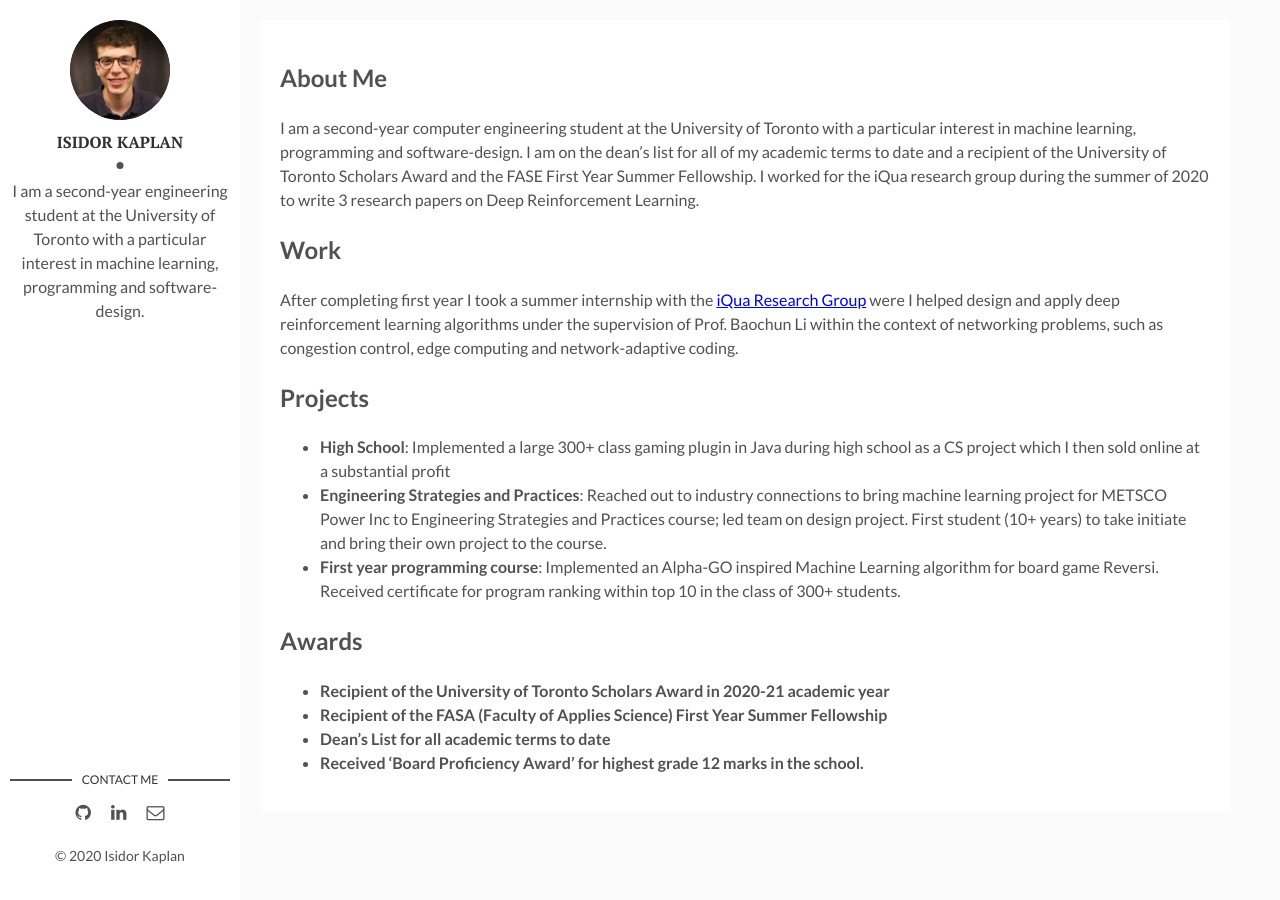
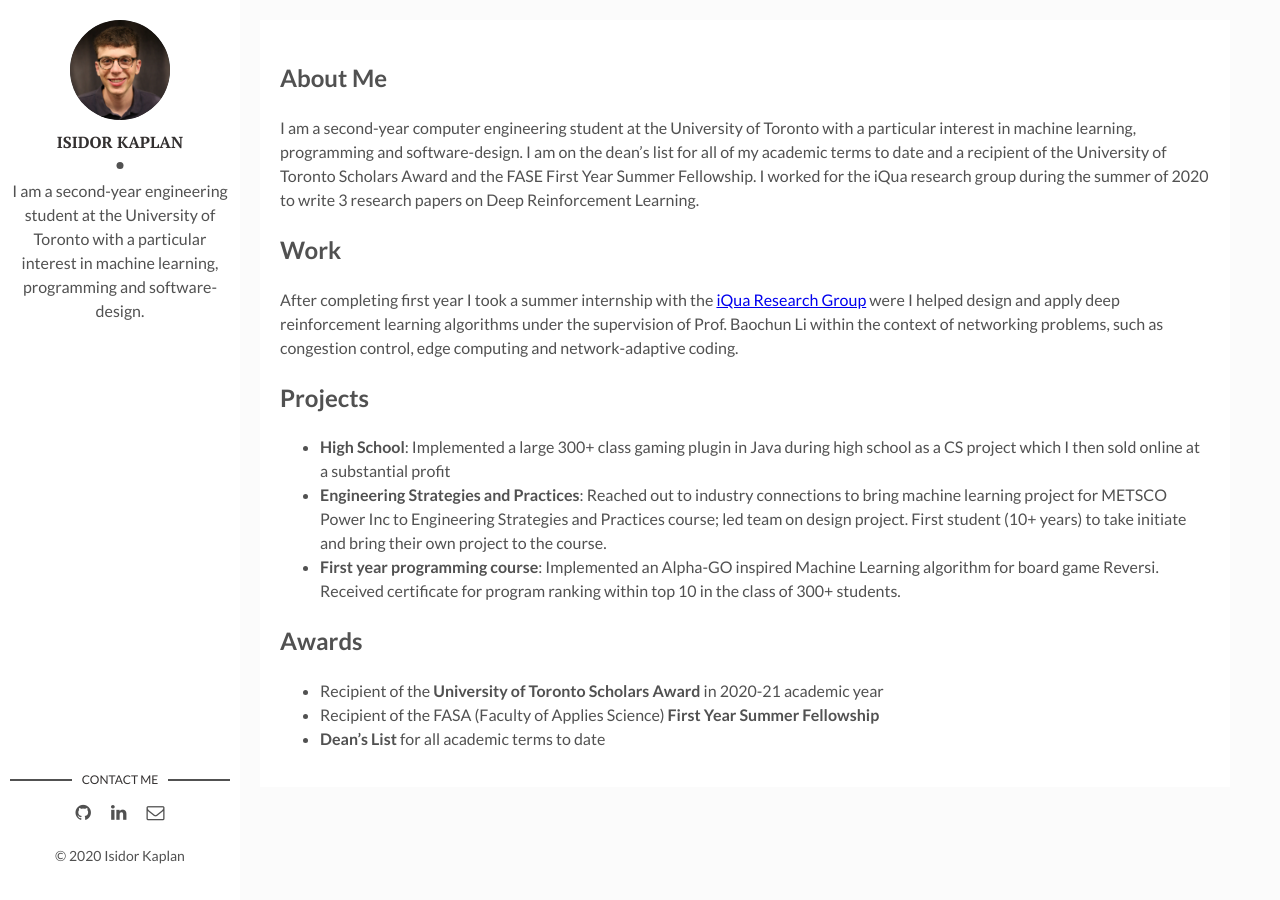
Before and after one commit to isidorjkaplan/isidorjkaplan.github.io, a Jekyll site: the page built from index.md, in a window 1280 px wide. Built offline with Jekyll 4.4.1, drawn with Linux system fonts in a browser that asks for light colours.

Commit message:
Updating homepage

```diff
--- a/index.md
+++ b/index.md
@@ -18,7 +18,6 @@ After completing first year I took a summer internship with the [iQua Research G
 * **First year programming course**: Implemented an Alpha-GO inspired Machine Learning algorithm for board game Reversi. Received certificate for program ranking within top 10 in the class of 300+ students.
 
 ## Awards
-* **Recipient of the University of Toronto Scholars Award in 2020-21 academic year**
-* **Recipient of the FASA (Faculty of Applies Science) First Year Summer Fellowship**
-* **Dean’s List for all academic terms to date**
-* **Received ‘Board Proficiency Award’ for highest grade 12 marks in the school.**
+* Recipient of the **University of Toronto Scholars Award** in 2020-21 academic year
+* Recipient of the FASA (Faculty of Applies Science) **First Year Summer Fellowship**
+* **Dean’s List** for all academic terms to date
```
